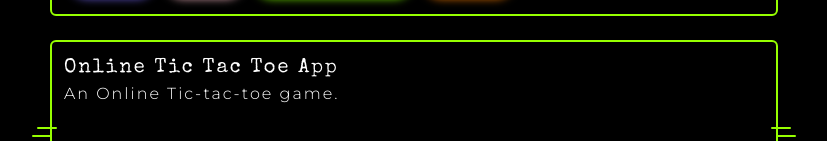
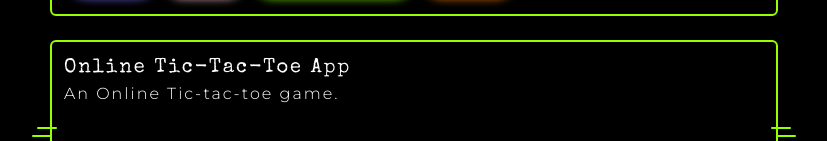
Before and after one commit to pohfeng/portfolio-site, a Next.js app: page / in a window 1280 px wide. Shown: the part 2188-2329 px from the top of the page, without its empty margins (226-1053 px from the left). Built offline with nearby package versions, Linux system fonts and the light colour scheme.

Commit message:
fix typo

```diff
--- a/components/Projects/Projects.js
+++ b/components/Projects/Projects.js
@@ -72,7 +72,7 @@ const Projects = () => {
         gitHubLink="https://github.com/pohfeng/react-ecommerce-app"
       />
       <Card
-        appName="Online Tic Tac Toe App"
+        appName="Online Tic-Tac-Toe App"
         description="An Online Tic-tac-toe game."
         techStack={ticTacToeAppTech}
         demoLink="https://tic-tac-toe-client-five.vercel.app/#/"
```
